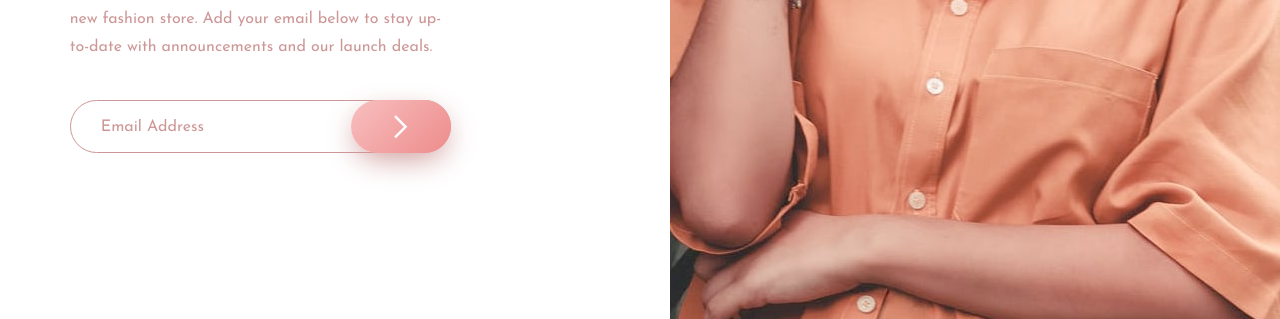
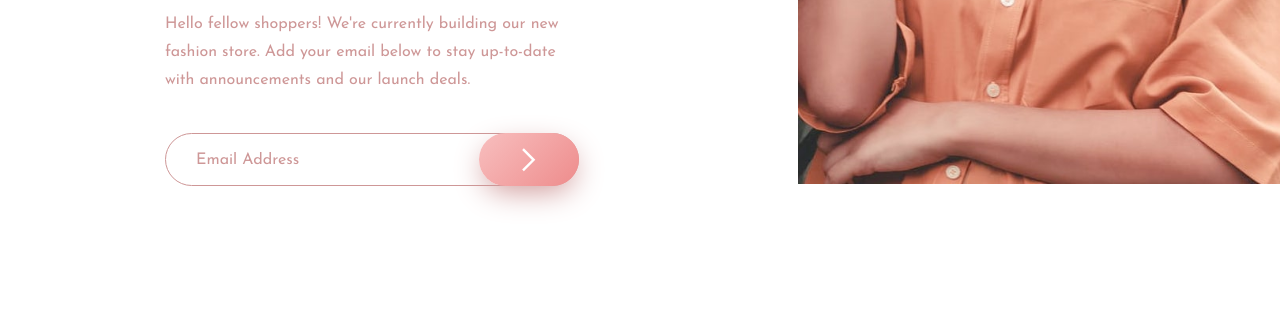
Before and after one commit to Bernardanxiety/coming-soon-page, a plain HTML site: page index.html in a window 1280 px wide. Shown: the part 481-800 px from the top of the page. Drawn offline with Linux system fonts and the light colour scheme.

Commit message:
attempts at making it responsive but failed

```diff
--- a/style.css
+++ b/style.css
@@ -167,17 +167,21 @@ h1 span {
 
     .left {
         padding: 6.4rem 21.9rem 6rem 16.5rem;
-        width: calc(1440px-610px);
+
         text-align: left;
+    }
+
+    .left > *:not(:first-child) {
+        width: min(100%, 446px);
     }
 
     .hero-desktop {
         width: 100%;
+        max-width: 100%;
     }
 
     .right {
-        max-width: 610px;
-        flex-shrink: 0;
+        width: 100%;
     }
 
     h1 {
```
